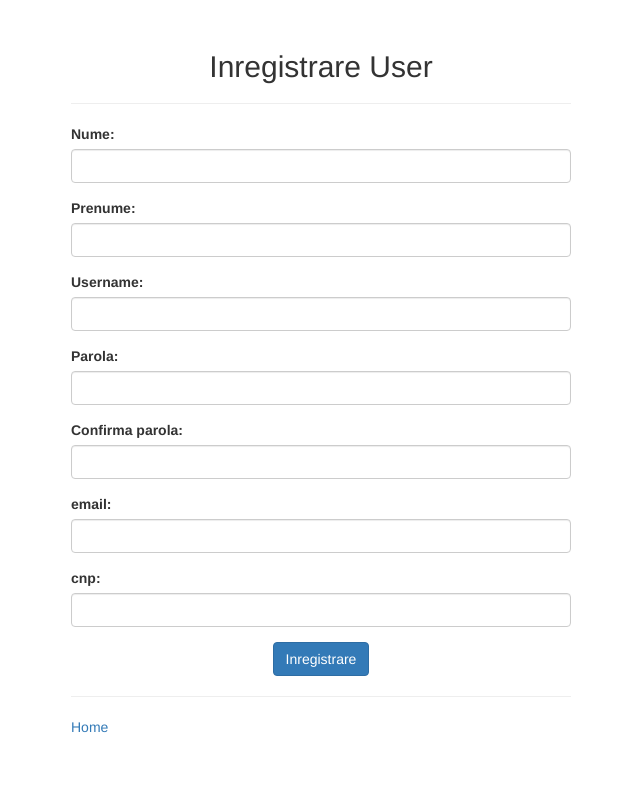
After one commit to clementlarisa/TransitApp, a PHP site: page /new_user.php in a window 1280 px wide. The commit adds this page. Shown: the whole page, without its empty margins (319-959 px from the left). Run offline with PHP 8.4, Linux system fonts and the light colour scheme.

Commit message:
Stefan Commit

```diff
--- a/login.php
+++ b/login.php
@@ -40,7 +40,7 @@ include ('server.php');
                 </div>
                 <hr/>
 				<p>
-			<a href="loginAdmin.php">Meniu administrator</a>
+			<a href="new_user.php">Register User</a>
 		</p>
             </form>
         </div>
--- /dev/null
+++ b/new_user.php
@@ -0,0 +1,75 @@
+<?php
+include_once('server.php');
+
+?>
+
+<html>
+<head>
+<title>Adaugare ospatar</title>
+<link rel="stylesheet" href="CSS/bootstrap.css">
+</head>
+<body>
+
+    <div class="container">
+        <div style="width: 500px; margin: 50px auto;">
+            <form method="post" action="new_user.php">
+                <center><h2>Inregistrare User</h2></center>
+                <hr/>
+                <?php
+                    if(isset($successMsg)){
+                 ?>
+                        <div class="alert alert-success">
+                            <span class="glyphicon glyphicon-info-sign"></span>
+                            <?php echo $successMsg; ?>
+                        </div>
+                <?php
+                    }
+                ?>
+
+				<div class="form-group">
+					<label >Nume:</label>
+					<input type="text" name="first_name" class="form-control" autocomplete="off" >
+				</div>
+                <div class="form-group">
+                    <label >Prenume:</label>
+                    <input type="text" name="last_name" class="form-control" autocomplete="off" >
+                </div>
+				<div class="form-group">
+					<label >Username:</label>
+					<input type="text" name="username" class="form-control" autocomplete="off" >
+				</div>
+				<div class="form-group">
+					<label>Parola:</label>
+					<input type="password" name="password_1" class="form-control" autocomplete="off">
+				</div>
+				<div class="form-group">
+					<label>Confirma parola:</label>
+					<input type="password" name="password_2" class="form-control" autocomplete="off">
+				</div>
+				<div class="form-group">
+					<label >email:</label>
+					<input type="text" name="email" class="form-control" autocomplete="off" >
+				</div>
+				<div class="form-group">
+                    <label >cnp:</label>
+                    <input type="text" name="cnp" class="form-control" autocomplete="off" >
+                </div>
+
+
+                <div class="form-group">
+                    <center><input type="submit" name="reg_user" value="Inregistrare" class="btn btn-primary"></center>
+                </div>
+                <hr/>
+                <a href="login.php">Home</a>
+            </form>
+        </div>
+    </div>
+
+
+
+
+
+
+
+</body>
+</html>
--- a/server.php
+++ b/server.php
@@ -18,15 +18,16 @@ if(!isset($_SESSION))
 	// connect to database
 	$db = mysqli_connect('localhost', 'root', '', 'transport');
 
-/*	// REGISTER USER
+	// REGISTER USER
 	if (isset($_POST['reg_user'])) {
 		// receive all input values from the form
-		$nume = mysqli_real_escape_string($db, $_POST['nume']);
+		$first_name = mysqli_real_escape_string($db, $_POST['first_name']);
+		$last_name = mysqli_real_escape_string($db,$_POST['last_name']);
 		$username = mysqli_real_escape_string($db, $_POST['username']);
 		$password_1 = mysqli_real_escape_string($db, $_POST['password_1']);
 		$password_2 = mysqli_real_escape_string($db, $_POST['password_2']);
 		$email = mysqli_real_escape_string($db, $_POST['email']);
-		$admin = mysqli_real_escape_string($db, $_POST['admin']);
+		$cnp = mysqli_real_escape_string($db, $_POST['cnp']);
 
 
 		// form validation: ensure that the form is correctly filled
@@ -40,18 +41,21 @@ if(!isset($_SESSION))
 
 		// register user if there are no errors in the form
 		if (count($errors) == 0) {
-			$password = md5($password_1);//encrypt the password before saving in the database
-			$query = "INSERT INTO angajat(IDAngajat, username, Nume, email, password, admin )
-								   VALUES(''	 ,'$username', '$nume', '$email', '$password', '$admin') ";
+			//$password = md5($password_1);//encrypt the password before saving in the database
+            $password = $password_1;
+			$query = "INSERT INTO user(id_user, username, last_name,first_name, password,email, cnp )
+								   VALUES(''	 ,'$username', '$last_name','$first_name', '$password', '$email', '$cnp') ";
+			print $query;
 			mysqli_query($db, $query);
 
 
 			$_SESSION['username'] = $username;
 			$_SESSION['success'] = "You are now logged in";
-			header('location: select_action.php');
+			header('location: login.php');
 		}
 
 	}
+	/*
 
 	// EDIT USER
 	if (isset($_POST['edit_user'])) {
```
